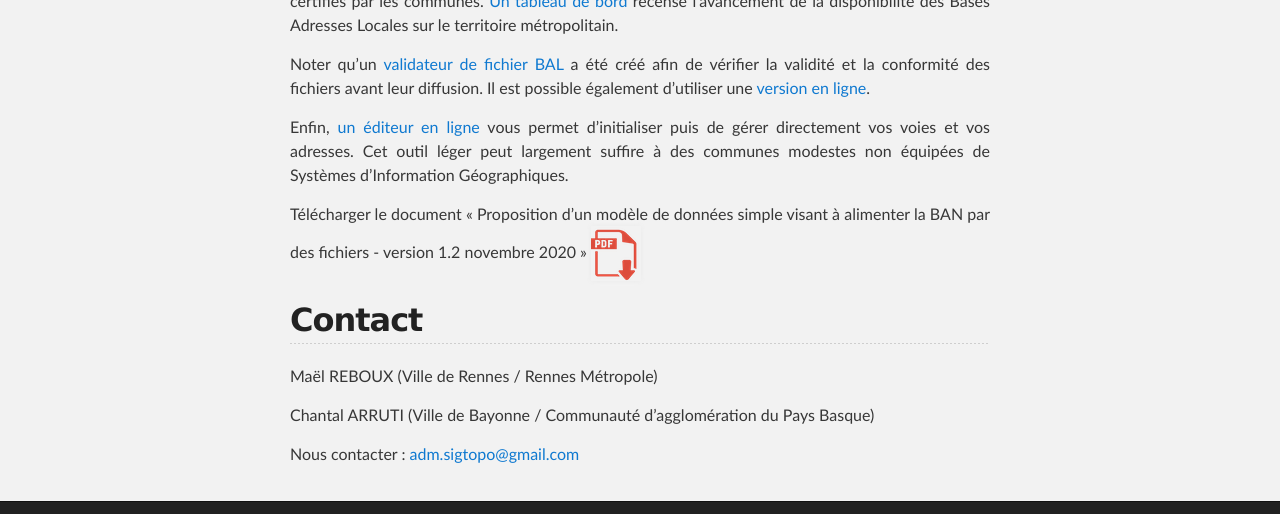
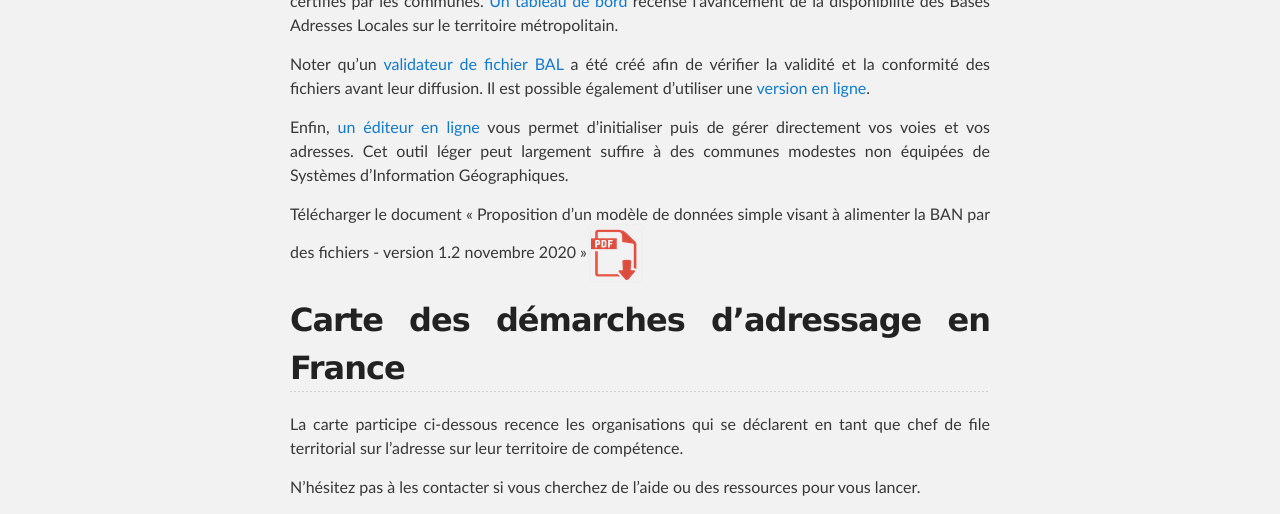
Before and after one commit to aitf-sig-topo/voies-adresses, a Jekyll site: the page built from docs/index.md, in a window 1280 px wide and 1400 px high, scrolled down 2143 px. Shown: the top 514 px of the window. Built offline with Jekyll 4.4.1, drawn with Linux system fonts in a browser that asks for light colours; our own code applies the rules of GitHub Pages for plain Markdown files; grey boxes are pictures that could not be loaded.

Commit message:
Carte des démarches d'adressage en France

```diff
--- a/docs/index.md
+++ b/docs/index.md
@@ -55,6 +55,16 @@
 [![](files/application-pdf.png)](files/AITF_SIG_Topo_Format_Base_Adresse_Locale_v1.2.pdf)
 
 
+## <a name="carte-demarche-adressage"></a> Carte des démarches d'adressage en France
+
+La carte participe ci-dessous recence les organisations qui se déclarent en tant que chef de file territorial sur l'adresse sur leur territoire de compétence.
+
+N'hésitez pas à les contacter si vous cherchez de l'aide ou des ressources pour vous lancer.
+
+
+<iframe width="100%" height="500px" frameborder="0" allowfullscreen src="//umap.openstreetmap.fr/fr/map/carte-des-demarches-dadressage-en-france_261912?scaleControl=false&miniMap=false&scrollWheelZoom=false&zoomControl=true&allowEdit=false&moreControl=true&searchControl=null&tilelayersControl=null&embedControl=null&datalayersControl=true&onLoadPanel=undefined&captionBar=false"></iframe><p><a href="//umap.openstreetmap.fr/fr/map/carte-des-demarches-dadressage-en-france_261912">Voir en plein écran</a></p>
+
+
 
 ## <a name="contact"></a> Contact
 
```
